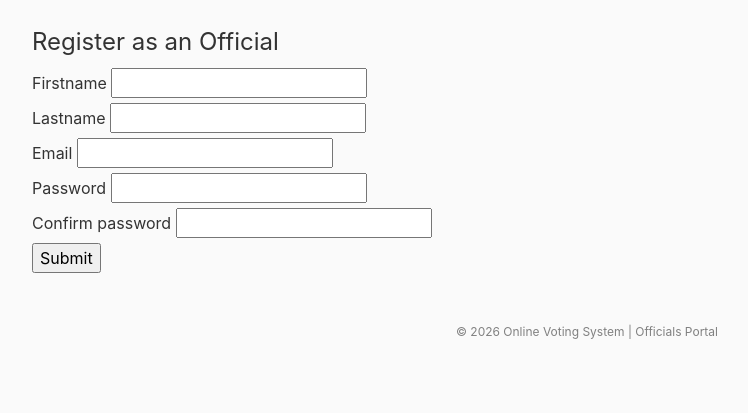
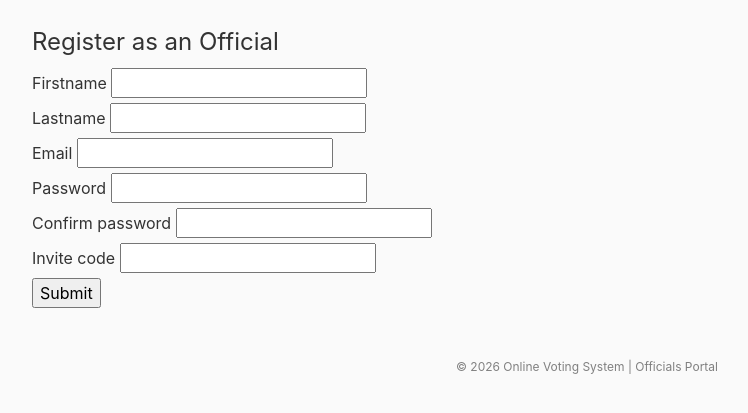
Before and after one commit to sam2005728-maker/COMP3500SEF, a Flask app: template CM2305-Voting-System-Prototype--master/Admin_Microservice/Application/templates/officials_register.html in a window 1280 px wide. Shown: the part 56-469 px from the top of the page, without its empty margins (53-801 px from the left). Run offline with Flask 2, Linux system fonts and the light colour scheme; the template is opened without the code that fills it: most values are stand-ins (such as "Sample title", 1, 10 or a date in 2020); form fields are guessed from the names that the template uses; parts of the project's set-up code (start-up, migrations or seed data) failed here and were passed over; some libraries are stand-ins or nearby versions.

Commit message:
Update officials_register.html

```diff
--- a/CM2305-Voting-System-Prototype--master/Admin_Microservice/Application/templates/officials_register.html
+++ b/CM2305-Voting-System-Prototype--master/Admin_Microservice/Application/templates/officials_register.html
@@ -20,9 +20,15 @@
 			<div>
 				{{ form.confirm_password.label }} {{ form.confirm_password }}
 			</div>
-			<div >
+
+			<div>
+				{{ form.invite_code.label }} {{ form.invite_code }}
+				{% for error in form.invite_code.errors %}
+					<span style="color: red; font-size: 14px;">[{{ error }}]</span>
+				{% endfor %}
+			</div>
+		<div>
 			{{ form.submit }}
 		</div>
 	</form>
-	<div>
 {% endblock content %}
```
Lines whose indentation alone changed are shown as unchanged.
